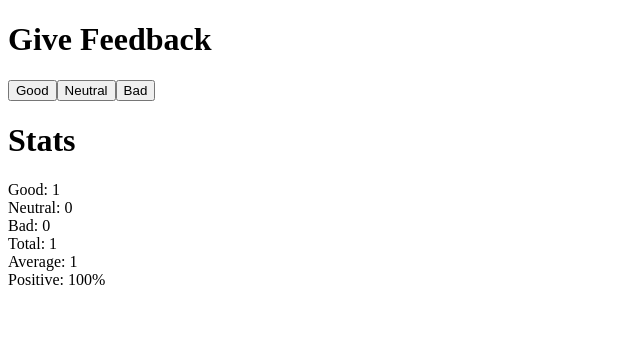
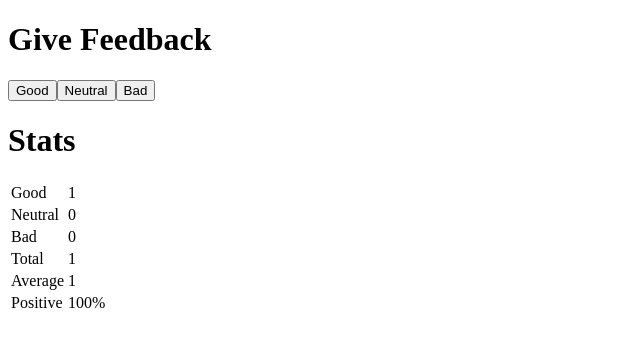
Before and after one commit to patrickrooney09/fsoex1.6-1.14, a React (Vite) app: page / in a window 1280 px wide. Both pictures are taken after a click on the button "Good". Shown: the top 346 px of the page, without its empty margins (0-640 px from the left). Built offline with nearby package versions, Linux system fonts and the light colour scheme.

Commit message:
1.11 complete

```diff
--- a/src/StatisticLine.jsx
+++ b/src/StatisticLine.jsx
@@ -1,17 +1,24 @@
 function StatisticLine(props) {
   const { text, value } = props;
   return (
-    <div>
-      {text === "Positive" ? (
-        <div>
-          {text}: {value}%
-        </div>
-      ) : (
-        <div>
-          {text}: {value}
-        </div>
-      )}
-    </div>
+    <tr>
+      <td>{text}</td>
+      <td>
+        {value}
+        {text === "Positive" ? "%" : ""}
+      </td>
+    </tr>
+    // {text === "Positive" ? (
+    //   <tr>
+    //     <td>{text}</td>
+    //     <td>{value}%</td>
+    //   </tr>
+    // ) : (
+    //   <tr>
+    //     <td>{text}</td>
+    //     <td>{value}</td>
+    //   </tr>
+    // )}
   );
 }
 
--- a/src/Statistics.jsx
+++ b/src/Statistics.jsx
@@ -8,7 +8,8 @@
       {total === 0 ? (
         <div>No Feedback Given</div>
       ) : (
-        <div>
+        <table>
+          <tbody>
             <StatisticLine text="Good" value={good} />
             <StatisticLine text="Neutral" value={neutral} />
             <StatisticLine text="Bad" value={bad} />
@@ -16,7 +17,8 @@
             <StatisticLine text="Total" value={total} />
             <StatisticLine text="Average" value={average} />
             <StatisticLine text="Positive" value={positive} />
-        </div>
+          </tbody>
+        </table>
       )}
     </div>
   );
```
Lines whose indentation alone changed are shown as unchanged.
